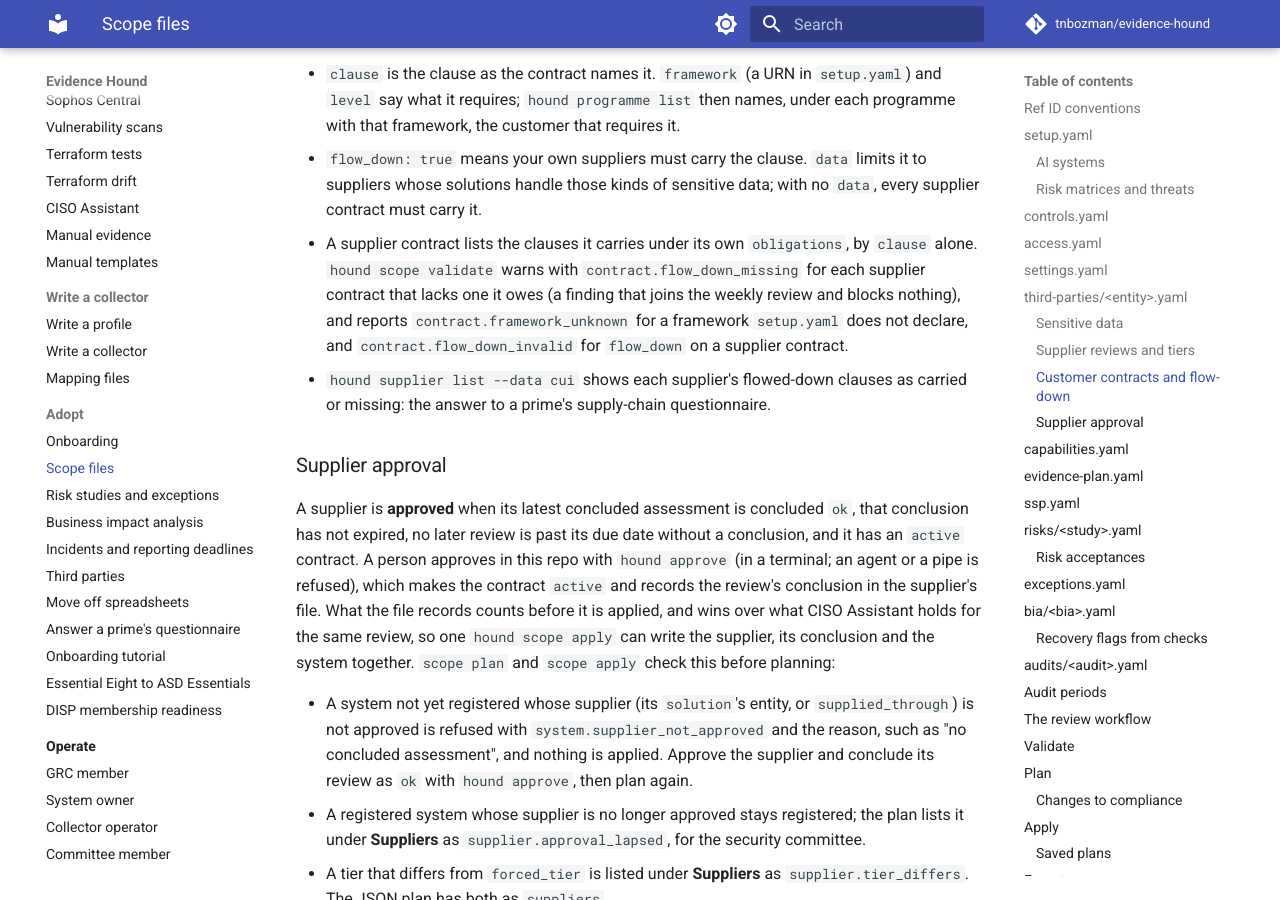
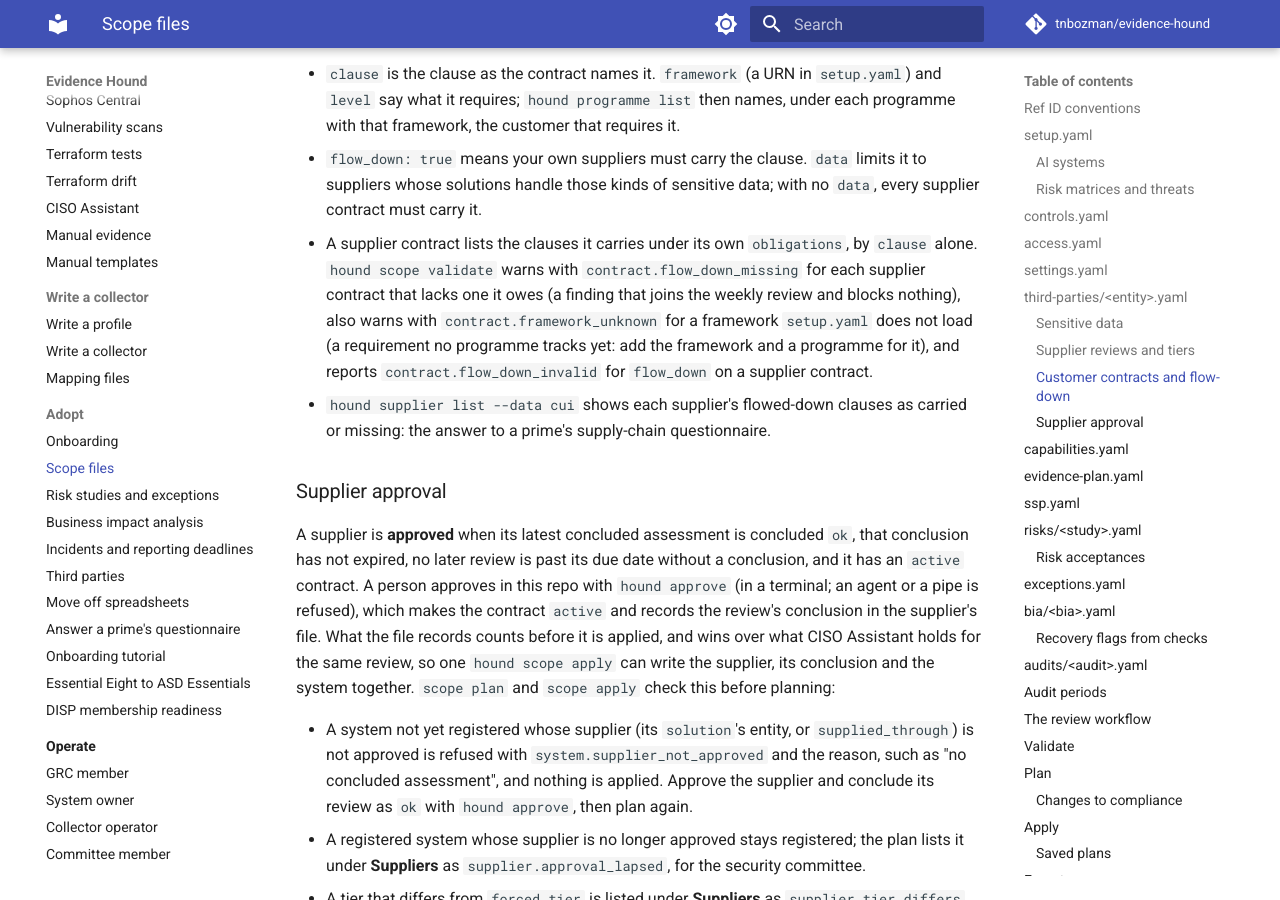
Before and after one commit to tnbozman/evidence-hound, an MkDocs documentation site: the page built from docs/scope.md, in a window 1280 px wide and 900 px high, scrolled down 11910 px. Built offline with MkDocs 1.6.1 and Material for MkDocs 9.7.7, drawn with Linux system fonts in a browser that asks for light colours; comment, search, counter and statistics services are not loaded.

Commit message:
fix(s15-D9): a customer clause naming a framework not yet loaded warns and blocks nothing
Co-Authored-By: Claude Opus 5.5 <noreply@anthropic.com>
Claude-Session: https://claude.ai/code/session_01QC7Mi88DCzDgw6LYwYAYhv

```diff
--- a/docs/scope.md
+++ b/docs/scope.md
@@ -331,7 +331,7 @@ contracts:
 
 - `clause` is the clause as the contract names it. `framework` (a URN in `setup.yaml`) and `level` say what it requires; `hound programme list` then names, under each programme with that framework, the customer that requires it.
 - `flow_down: true` means your own suppliers must carry the clause. `data` limits it to suppliers whose solutions handle those kinds of sensitive data; with no `data`, every supplier contract must carry it.
-- A supplier contract lists the clauses it carries under its own `obligations`, by `clause` alone. `hound scope validate` warns with `contract.flow_down_missing` for each supplier contract that lacks one it owes (a finding that joins the weekly review and blocks nothing), and reports `contract.framework_unknown` for a framework `setup.yaml` does not declare, and `contract.flow_down_invalid` for `flow_down` on a supplier contract.
+- A supplier contract lists the clauses it carries under its own `obligations`, by `clause` alone. `hound scope validate` warns with `contract.flow_down_missing` for each supplier contract that lacks one it owes (a finding that joins the weekly review and blocks nothing), also warns with `contract.framework_unknown` for a framework `setup.yaml` does not load (a requirement no programme tracks yet: add the framework and a programme for it), and reports `contract.flow_down_invalid` for `flow_down` on a supplier contract.
 - `hound supplier list --data cui` shows each supplier's flowed-down clauses as carried or missing: the answer to a prime's supply-chain questionnaire.
 
 ### Supplier approval
```
Also changed, not shown: docs/sprints/s15-risk-threats-and-bia.md (+5 -1 lines), 1 other file.
